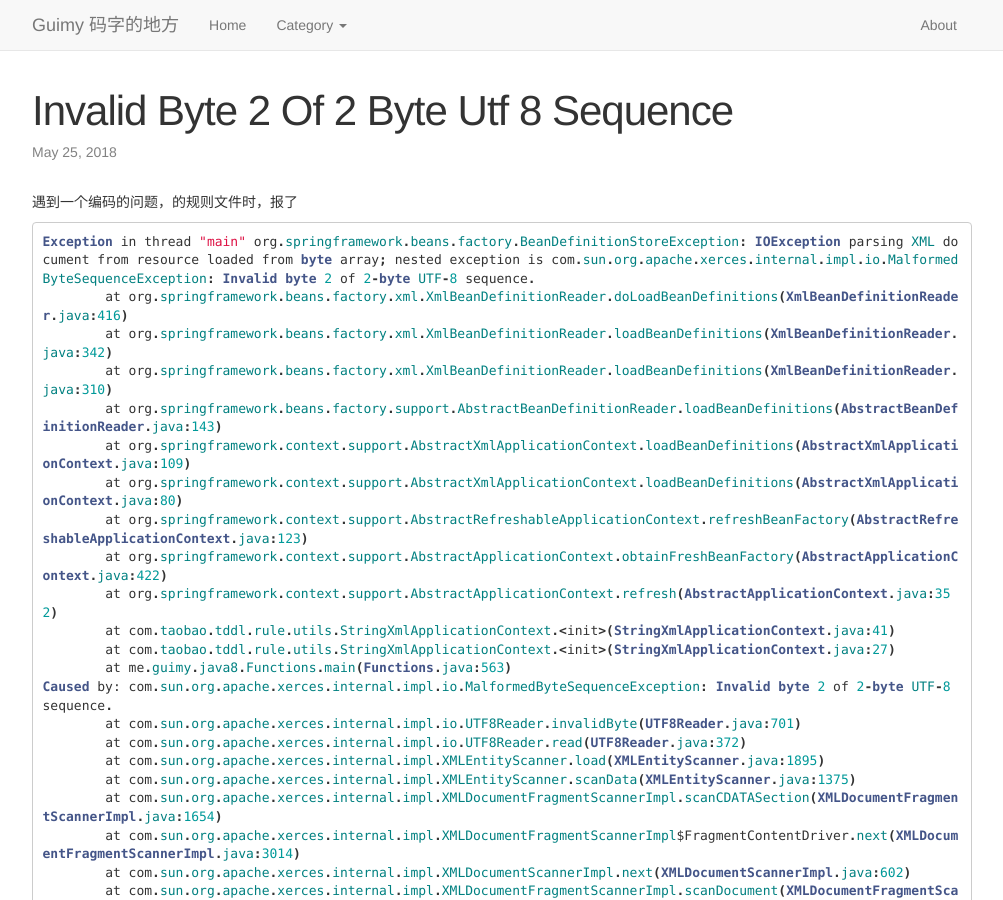
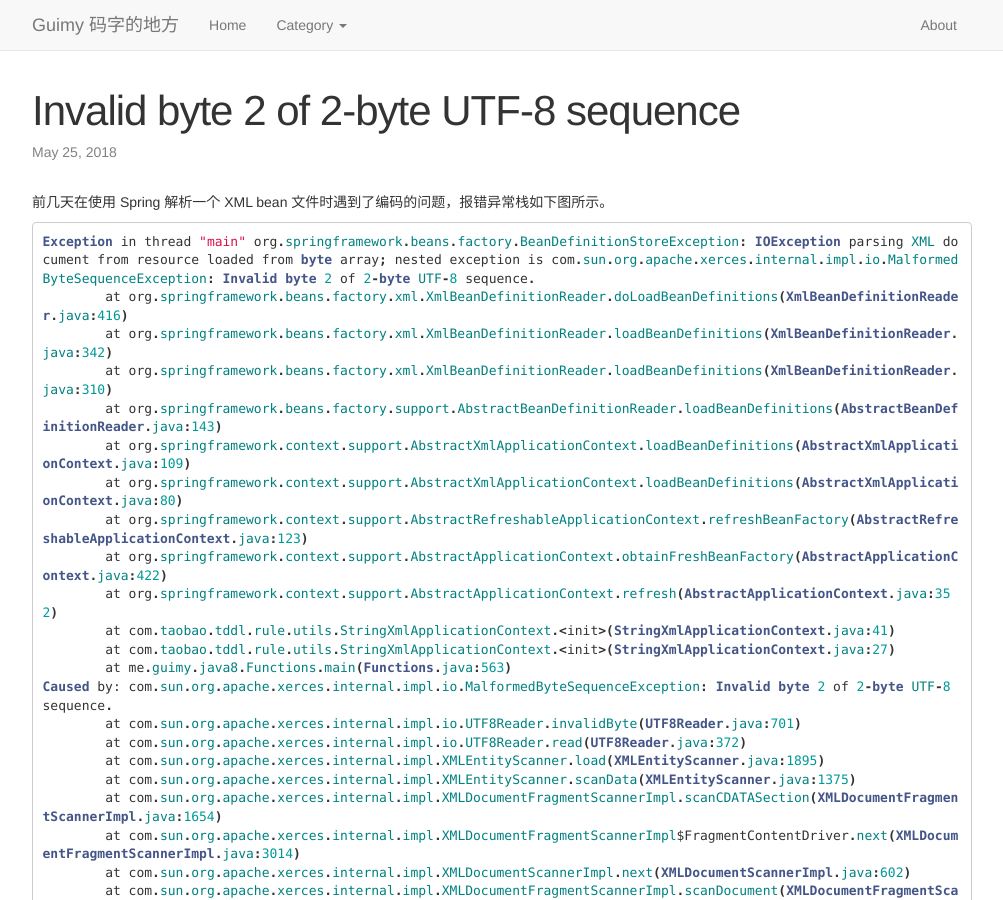
Before and after one commit to guimingyue/guimingyue.github.io, a Jekyll site: the page built from _posts/2018-05-25-Invalid-byte-2-of-2-byte-UTF-8-sequence.md, in a window 1280 px wide and 900 px high. Shown: the whole window, without its empty margins (138-1141 px from the left). Built offline with Jekyll 4.4.1, drawn with Linux system fonts in a browser that asks for light colours; our own code applies the rules of GitHub Pages for plain Markdown files; comment, search, counter and statistics services are not loaded.

Commit message:
Update 2018-05-25-Invalid-byte-2-of-2-byte-UTF-8-sequence.md
rebuild this article

````diff
--- a/_posts/2018-05-25-Invalid-byte-2-of-2-byte-UTF-8-sequence.md
+++ b/_posts/2018-05-25-Invalid-byte-2-of-2-byte-UTF-8-sequence.md
@@ -1,4 +1,9 @@
-遇到一个编码的问题，的规则文件时，报了
+---
+layout: post
+title: Invalid byte 2 of 2-byte UTF-8 sequence
+category: Java
+---
+前几天在使用 Spring 解析一个 XML bean 文件时遇到了编码的问题，报错异常栈如下图所示。
 ```java
 Exception in thread "main" org.springframework.beans.factory.BeanDefinitionStoreException: IOException parsing XML document from resource loaded from byte array; nested exception is com.sun.org.apache.xerces.internal.impl.io.MalformedByteSequenceException: Invalid byte 2 of 2-byte UTF-8 sequence.
 	at org.springframework.beans.factory.xml.XmlBeanDefinitionReader.doLoadBeanDefinitions(XmlBeanDefinitionReader.java:416)
````
